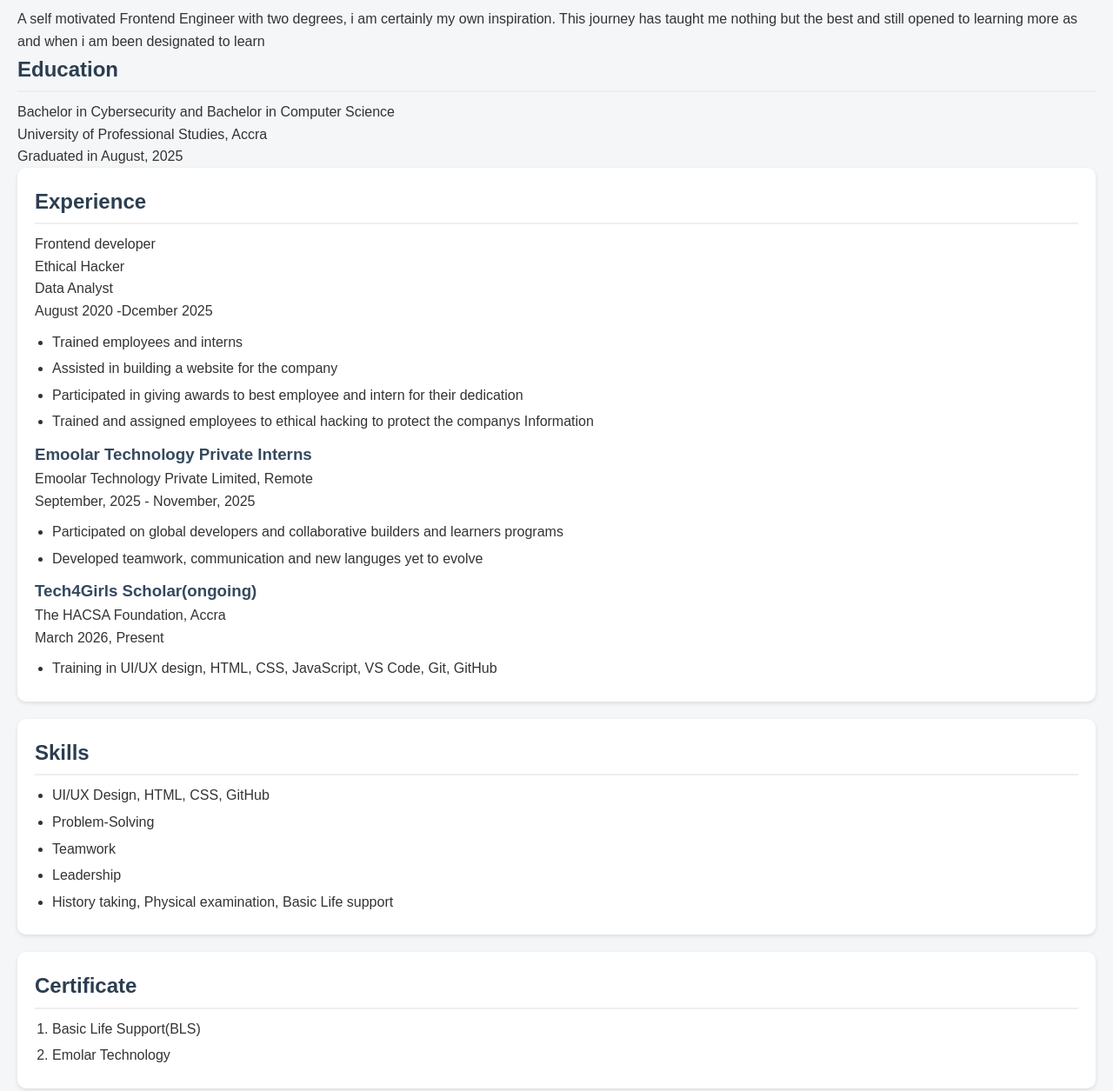
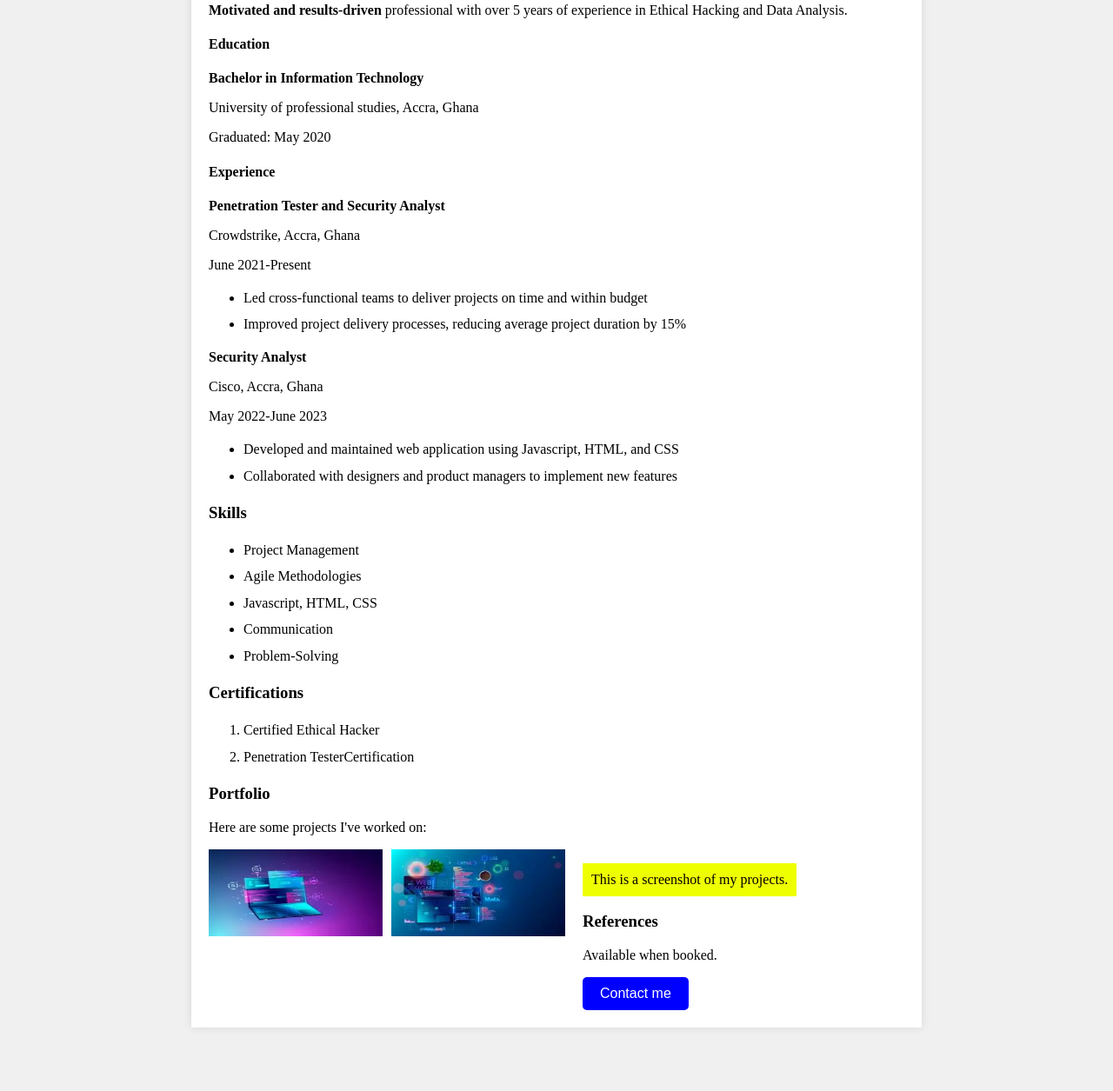
Before and after one commit to LOISAMEGAVI/T4G-CV, a plain HTML site: page index.html in a window 1280 px wide. Shown: the part 396-1651 px from the top of the page at 87% size. After the commit the page ends 1598 px from the top, so only its background shows below. Drawn offline with Linux system fonts and the light colour scheme.

Commit message:
add changes

```diff
--- a/index.html
+++ b/index.html
@@ -3,90 +3,143 @@
 <head>
   <meta charset="UTF-8">
   <meta name="viewport" content="width=device-width, initial-scale=1.0">
-    <title>Resume</title>
-    <link rel="stylesheet" href="src/style.css">
+  <title>CV</title>
+   <style>
+body {
+    background-color: #f0f0f0;
+    margin: 0;
+    padding: 20px;
+}
+
+li {
+    margin-bottom: 5px;
+    line-height: 1.6;
+}
+
+.cv-container {
+    max-width: 800px;
+    margin: 0 auto;
+    padding: 20px;
+    background-color: white;
+    box-shadow: 0 0 10px rgba(0,0,0,0.1);
+}
+
+.header {
+    padding: 20px;
+    display: flex;
+    align-items: center;
+    gap: 20px;
+}
+
+.image img {
+    width: 150px;
+    height: 150px;
+    object-fit: cover;
+    border-radius: 50%;
+}
+
+.name{
+    background-color:#D3D3D3;
+    padding:10px;
+    display:inline-block;
+}
+
+.portfolio-section {
+    display: flex;
+    align-items: flex-start;
+    gap: 20px;
+}
+
+.img {
+    display: flex;
+    flex-direction: row;
+    gap: 10px;
+}
+
+.projects-text {
+    background-color: rgb(238, 255, 0);
+    padding: 10px;
+    display: block;
+    white-space: nowrap;
+}
+
+.contact-btn {
+    background-color: blue;
+    color: white;
+    padding: 10px 20px;
+    border: none;
+    border-radius: 5px;
+    cursor: pointer;
+    font-size: 16px;
+}
+</style>
+    </style>
 </head>
 <body>
-     <header>
-        <div>
-           <img src="marsai martin.jpg" width=100 height=100 alt="makeup2">
+   <div class="cv-container">
+   <div class="header">
+      <div class="image">
+        <img src="Image/marsai martin.jpg" alt="Cv image">
       </div>
-        <h2>Lois NukunuEyram</h2>
+        <div class="Contact-Information">
+            <h2 class="name">LOIS AMA AMEGAVI</h2>
              <h3>Contact Information</h3>
-        <p>Email:nukunulois@gmail.com</p>
-        <p>phone:(233) 533640735</p>
-        <p>Location: Adenta,Ghana</p>
-     </header>
+             <p>Email: Nukunulois@gmail.com</p>
+             <p>Phone: 0533640735</p>
+             <p>Location: Accra, Ghana</p>
+        </div>
+   </div>
+        <hr>
+         <h4>Summary</h4>
+         <p><b>Motivated and results-driven</b> professional with over 5 years of experience in
+             Ethical Hacking and Data Analysis.</p>
+         <h4>Education</h4>
+         <p><b>Bachelor in Information Technology</b></p>
+         <p>University of professional studies, Accra, Ghana</p>
+         <p>Graduated: May 2020</p>
+         <h4>Experience</h4>
+         <p><b>Penetration Tester and Security Analyst</b></p>
+         <p>Crowdstrike, Accra, Ghana</p>
+         <p>June 2021-Present</p>
+            <ul>
+               <li>Led cross-functional teams to deliver projects on time and within budget</li>
+               <li>Improved project delivery processes, reducing average project duration by 15%</li>
+            </ul>
+         <p><b>Security Analyst</b></p>
+         <p>Cisco, Accra, Ghana</p>
+         <p>May 2022-June 2023</p>
+         <ul>
+            <li>Developed and maintained web application using Javascript, HTML, and CSS</li>
+            <li>Collaborated with designers and product managers to implement new features</li>
+         </ul>
+         <h3>Skills</h3>
+         <ul>
+            <li>Project Management</li>
+            <li>Agile Methodologies</li>
+            <li>Javascript, HTML, CSS</li>
+            <li>Communication</li>
+            <li>Problem-Solving</li>
+         </ul>
+         <h3>Certifications</h3>
+         <ol>
+            <li>Certified Ethical Hacker</li>
+            <li>Penetration TesterCertification</li>
+         </ol>
+         <h3>Portfolio</h3>
+         <p>Here are some projects I've worked on:</p>
 
-     <h2>Summary</h2>
-     <p>A self motivated Frontend Engineer with two degrees, i am certainly my own inspiration. This journey has taught me nothing but the best and still opened to learning more as and when i am been designated to learn</p>
-
-     <h2>Education</h2>
-     <p>Bachelor in Cybersecurity and Bachelor in Computer Science</p>
-     <p>University of Professional Studies, Accra</p>
-     <p>Graduated in August, 2025</p>
-
-     <section>
-      <h2>Experience</h2>
-      <div>
-         <p>Frontend developer</p>
-          <p>Ethical Hacker</p>
-          <p>Data Analyst</p>
-          <p>August 2020 -Dcember 2025</p>
-          <ul>
-            <li>Trained employees and interns</li>
-            <li>Assisted in building a website for the company</li>
-            <li>Participated in giving awards to best employee and intern for their dedication</li>
-            <li>Trained and assigned employees to ethical hacking to protect the companys Information</li>
-
-          </ul>
+         <section class="portfolio-section">
+            <div class="img">
+                <img src="Image/webby.jpg" alt="category 1" width="200" height="100">
+                <img src="Image/website.jpg"category 1" width="200" height="100">
             </div>
-      <div>
-         <h3>Emoolar Technology Private Interns</h3>
-         <p>Emoolar Technology Private Limited, Remote</p>
-         <p>September, 2025 - November, 2025</p>
-         <ul>
-            <li>Participated on global developers and collaborative builders and learners programs</li>
-            <li>Developed teamwork, communication and new languges yet to evolve</li>
-
-         </ul>
-      </div>
-      <div>
-         <h3>Tech4Girls Scholar(ongoing)</h3>
-         <p>The HACSA Foundation, Accra</p>
-         <p>March 2026, Present</p>
-         <ul>
-            <li>Training in UI/UX design, HTML, CSS, JavaScript, VS Code, Git, GitHub</li>
-
-         </ul>
+            <div class="portfolio-text">
+                <p class="projects-text">This is a screenshot of my projects.</p>
+                <h3>References</h3>
+                <p>Available when booked.</p>
+                <button class="contact-btn">Contact me</button>
             </div>
         </section>
-
-     <section>
-      <h2>Skills</h2>
-      <ul>
-         <li>UI/UX Design, HTML, CSS, GitHub</li>
-         <li>Problem-Solving</li>
-         <li>Teamwork</li>
-         <li>Leadership</li>
-         <li>History taking, Physical examination, Basic Life support</li>
-      </ul>
-     </section>
-
-     <section>
-      <h2>Certificate</h2>
-      <ol>
-         <li>Basic Life Support(BLS)</li>
-         <li>Emolar Technology</li>
-      </ol>
-     </section>
-
-     <section>
-      <h2>Here are some projects i have worked on:</h2>
-      <img src="Image/webby.jpg" alt="screenshot">   <img src="Image/website.jpg" width 200 height="200" alt="Laptops">
-     </section>
-
-     <h2>Reference</h2>
-     <button type="submit">Contact Me</button>
+    </div>
 </body>
 </html>
--- a/src/style.css
+++ b/src/style.css
@@ -1,92 +1,43 @@
-/* Reset some default browser styles */
-*{
-    margin:0;
-    padding:0;
-    box-sizing:border-box;
+.header{
+    display: flex;
+    gap: 20px;
+    align-items: center;
 }
 
-/* Body Styling */
-body{
-    font-family: Arial, Helvetica, sans-serif;
-    background-color:#f4f6f8;
-    color:#333;
-    line-height:1.6;
-    padding:20px;
+.header img{
+    width:150px;
+    height:150px;
+    object-fit:cover;
+    border-radius:50%;
 }
 
-/* Header Styling */
-header{
-    text-align:center;
-    background:#2c3e50;
-    color:white;
-    padding:20px;
-    border-radius:10px;
-    margin-bottom:20px;
+.name{
+    background-color:#D3D3D3;
+    padding:5px 50px;
+    margin:0;
 }
 
-header img{
-    border-radius:50%;
-    margin-bottom:10px;
+.img{
+    display:flex;
+    gap:10px;
 }
 
-header h1{
-    font-size:28px;
+.portfolio-text{
+    display:flex;
+    gap:20px;
+    align-items:flex-start;
 }
 
-header p{
-    font-size:14px;
+.projects-text{
+    background-color:yellow;
+    padding:5px;
+    display:inline-block;
 }
 
-/* Section Styling */
-section{
-    background:white;
-    padding:20px;
-    margin-bottom:20px;
-    border-radius:10px;
-    box-shadow:0 2px 5px rgba(0,0,0,0.1);
+.contact-btn{
+    background-color:rgb(0, 38, 255);
+    color:white;
+    padding:10px 15px;
+    border:none;
+    border-radius:5px;
 }
-
-/* Headings */
-h2{
-    color:#2c3e50;
-    margin-bottom:10px;
-    border-bottom:2px solid #eee;
-    padding-bottom:5px;
-}
-
-h3{
-    margin-top:10px;
-    color:#34495e;
-}
-
-/* Lists */
-ul,ol{
-    margin-left:20px;
-    margin-top:10px;
-}
-
-li{
-    margin-bottom:5px;
-}
-
-/* Images in project section */
-section img{
-    margin-top:10px;
-    margin-right:10px;
-    border-radius:8px;
-}
-
-/* Button styling */
-button{
-    background:#3498db;
-    color:white;
-    border:none;
-    padding:10px 20px;
-    border-radius:5px;
-    cursor:pointer;
-    font-size:16px;
-}
-
-button:hover{
-    background:#2980b9;
-}
```
Also changed, not shown: Image/marsai martin.jpg (renamed from marsai martin.jpg), website.jpg (deleted). Lines whose indentation alone changed are shown as unchanged.
